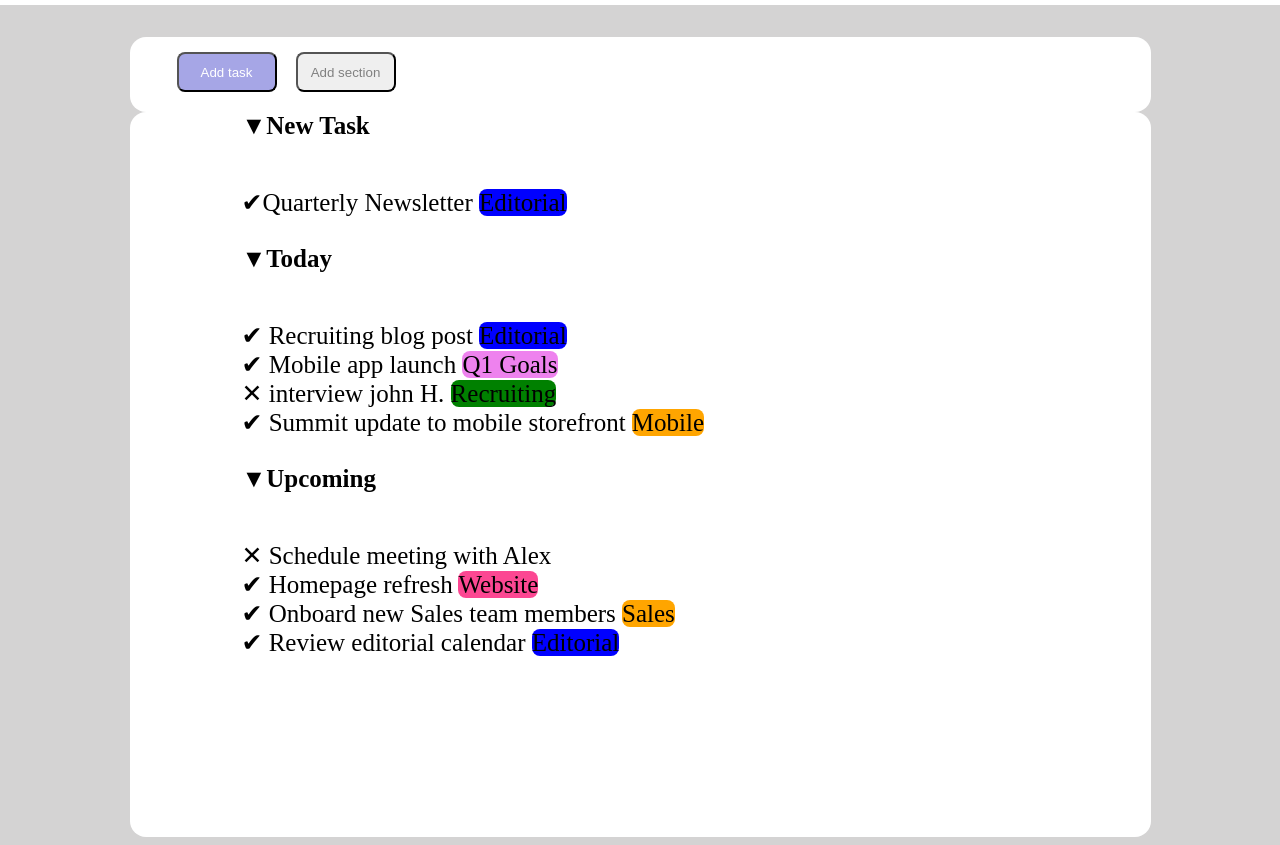
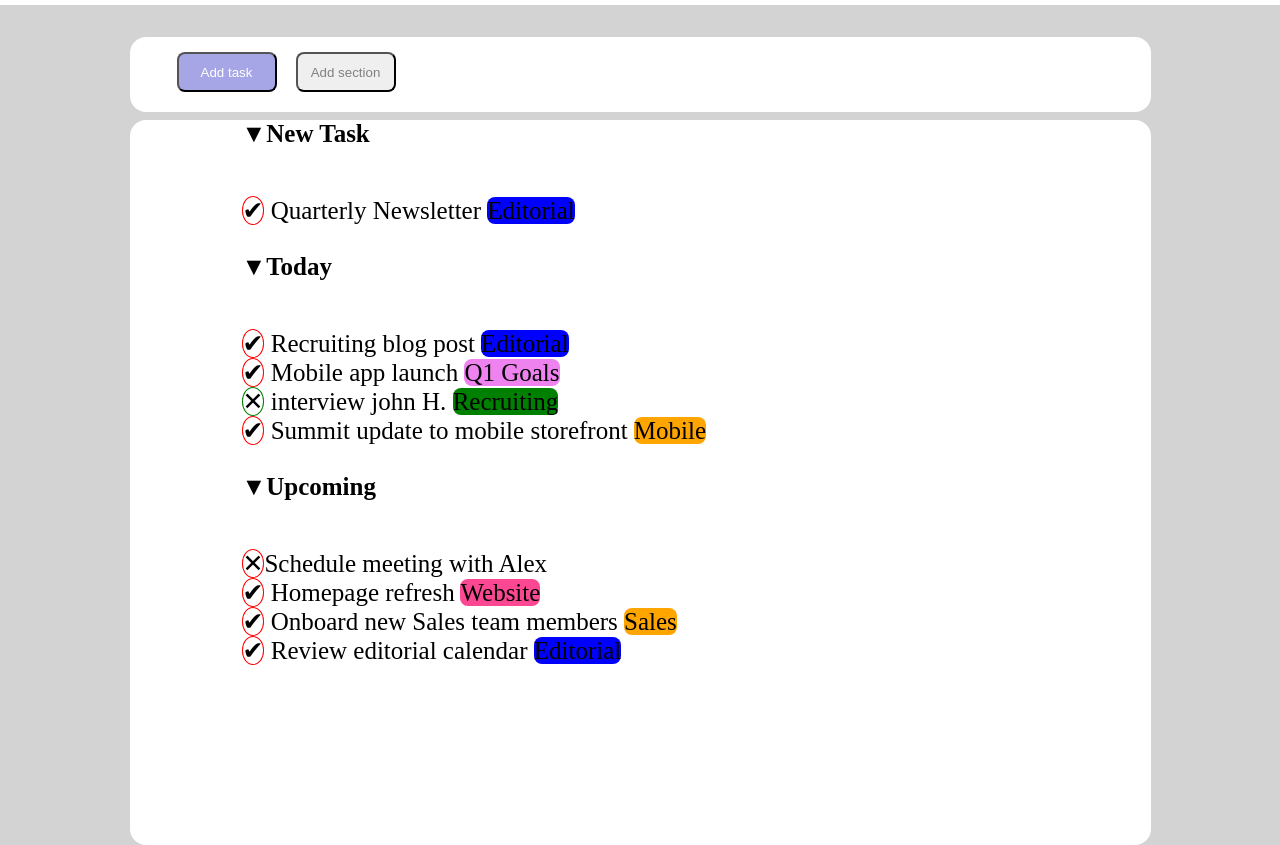
Before and after one commit to FrancescoLoCasto/html-css-toboolist, a plain HTML site: page index.html in a window 1280 px wide. Shown: the part 88-933 px from the top of the page. Drawn offline with Linux system fonts and the light colour scheme.

Commit message:
Last update and finish

```diff
--- a/css/style.css
+++ b/css/style.css
@@ -34,6 +34,7 @@ body{
     background-color: rgb(255, 255, 255);
     margin: auto;
     margin-top: 2rem;
+    margin-bottom: .5rem;
     border-radius: 1rem;
     padding-left: 2rem;
 }
@@ -61,6 +62,7 @@ body{
     border-radius: 1rem;
     margin: auto;
     font-size: 25px;
+
 }
 
 .ul-list{
@@ -96,3 +98,17 @@ body{
     background-color: rgb(252, 71, 146);
     border-radius: .5rem;
 }
+
+.check-circle{
+    height: 2px;
+    width: 2px;
+    border-radius: 100%;
+    border: 1px solid green
+}
+
+.cross-circle{
+    height: 2px;
+    width: 2px;
+    border-radius: 100%;
+    border: 1px solid red
+}
--- a/index.html
+++ b/index.html
@@ -34,7 +34,7 @@
                     </p>
                     <ul class="ul-list">
                         <li>
-                            &#10004;Quarterly Newsletter <span class="blue-bg">Editorial</span>
+                            <span class="cross-circle">&#10004;</span> Quarterly Newsletter <span class="blue-bg">Editorial</span>
                         </li>
                     </ul>
                     <br>
@@ -43,16 +43,16 @@
                     </p>
                     <ul class="ul-list">
                         <li>
-                            &#10004; Recruiting blog post <span class="blue-bg">Editorial</span>
+                            <span class="cross-circle">&#10004;</span> Recruiting blog post <span class="blue-bg">Editorial</span>
                         </li>
                         <li>
-                            &#10004; Mobile app launch <span class="violet-bg">Q1 Goals</span>
+                            <span class="cross-circle">&#10004;</span> Mobile app launch <span class="violet-bg">Q1 Goals</span>
                         </li>
                         <li>
-                            &#10005; interview john H. <span class="green-bg">Recruiting</span>
+                            <span class="check-circle">&#10005;</span> interview john H. <span class="green-bg">Recruiting</span>
                         </li>
                         <li>
-                            &#10004; Summit update to mobile storefront <span class="orange-bg">Mobile</span>
+                            <span class="cross-circle">&#10004;</span> Summit update to mobile storefront <span class="orange-bg">Mobile</span>
                         </li>
                     </ul>
                     <br>
@@ -61,16 +61,16 @@
                     </p>
                     <ul class="ul-list">
                         <li>
-                            &#10005; Schedule meeting with Alex
+                            <span class="cross-circle">&#10005;</span>Schedule meeting with Alex
                         </li>
                         <li>
-                            &#10004; Homepage refresh <span class="pink-bg">Website</span>
+                            <span class="cross-circle">&#10004;</span> Homepage refresh <span class="pink-bg">Website</span>
                         </li>
                         <li>
-                            &#10004; Onboard new Sales team members <span class="orange-bg">Sales</span>
+                            <span class="cross-circle">&#10004;</span> Onboard new Sales team members <span class="orange-bg">Sales</span>
                         </li>
                         <li>
-                            &#10004; Review editorial calendar <span class="blue-bg">Editorial</span>
+                            <span class="cross-circle">&#10004;</span> Review editorial calendar <span class="blue-bg">Editorial</span>
                         </li>
                     </ul>
                     <br>
```
